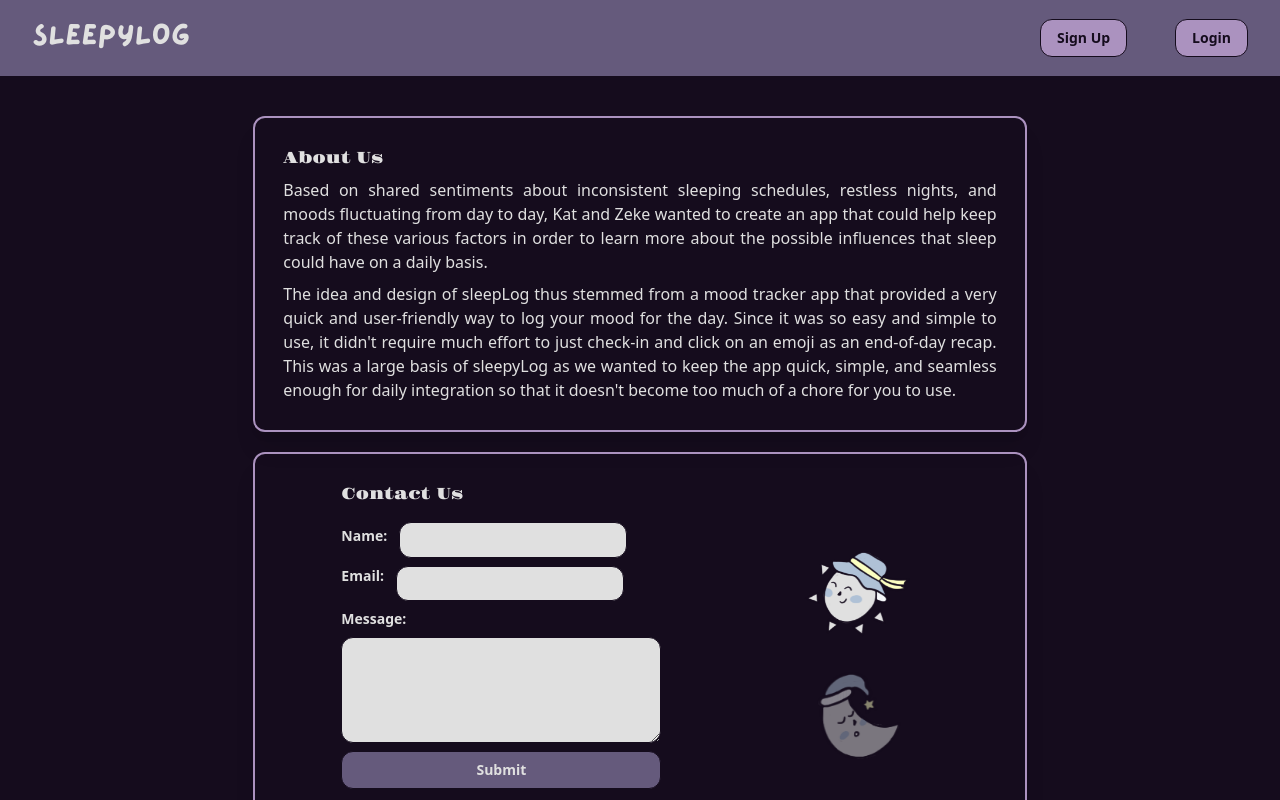
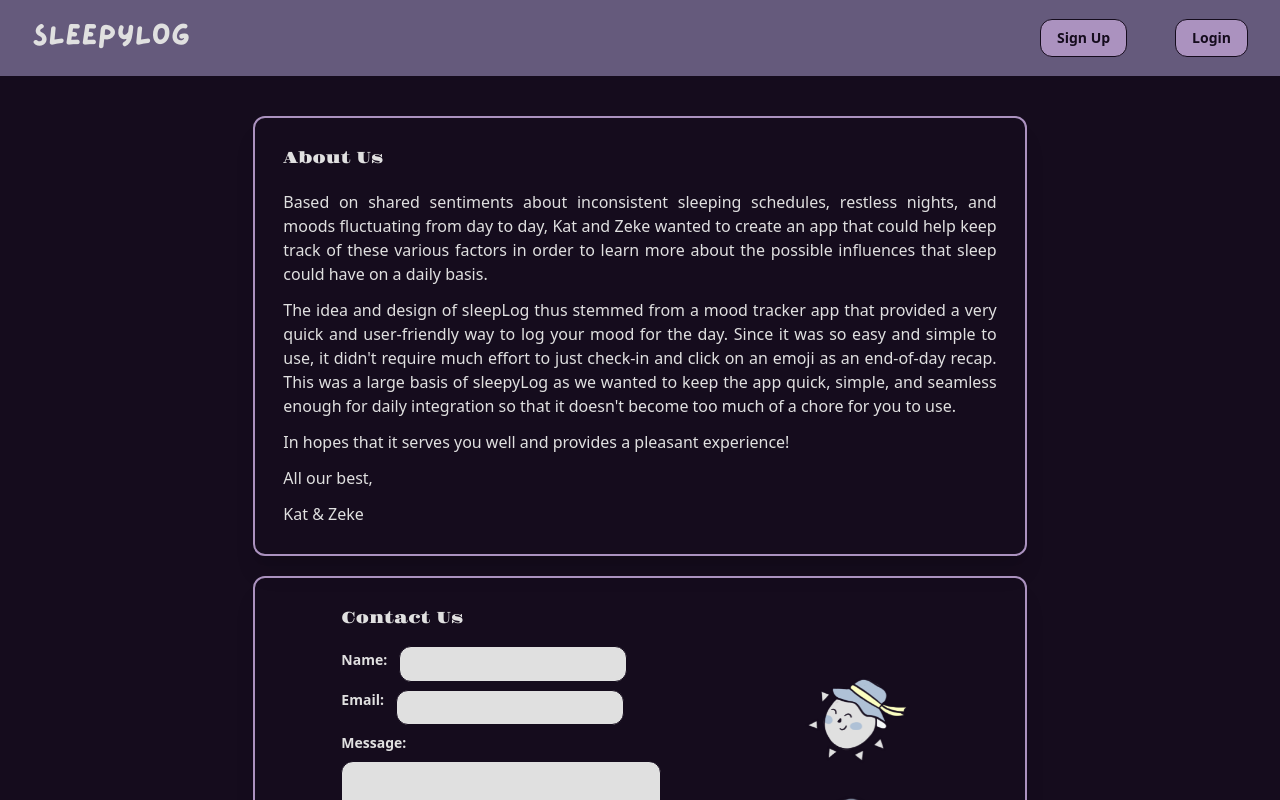
Before and after one commit to artem-ine/sleepylog, a React (Vite) app in the folder frontend/: page /about in a window 1280 px wide. Shown: the top 800 px of the page. Built offline with nearby package versions, Linux system fonts and the light colour scheme.

Commit message:
a bit sweeter hehe

```diff
--- a/frontend/src/pages/About/index.jsx
+++ b/frontend/src/pages/About/index.jsx
@@ -8,16 +8,16 @@ function About() {
       <Navbar />
       <main className="bg-white dark:bg-black text-black dark:text-white flex flex-col items-center">
         <section className="mt-10 flex flex-col px-10 w-full lg:w-2/3">
-          <div className=" shadow-xl flex flex-col border-2 mb-5 dark:border-primary border-secondary rounded-xl px-7 py-7">
+          <div className="text-justify shadow-xl flex flex-col border-2 mb-5 dark:border-primary border-secondary rounded-xl px-7 py-7 gap-3">
             <h1 className="font-heading mb-2">About Us</h1>
-            <p className="mb-2 text-justify">
+            <p>
               Based on shared sentiments about inconsistent sleeping schedules,
               restless nights, and moods fluctuating from day to day, Kat and
               Zeke wanted to create an app that could help keep track of these
               various factors in order to learn more about the possible
               influences that sleep could have on a daily basis.
             </p>
-            <p className="text-justify">
+            <p>
               The idea and design of sleepLog thus stemmed from a mood tracker
               app that provided a very quick and user-friendly way to log your
               mood for the day. Since it was so easy and simple to use, it
@@ -27,6 +27,9 @@ function About() {
               daily integration so that it doesn't become too much of a chore
               for you to use.
             </p>
+            <p>In hopes that it serves you well and provides a pleasant experience!</p>
+            <p>All our best,</p>
+            <p>Kat & Zeke</p>
           </div>
           <ContactForm />
         </section>
```
